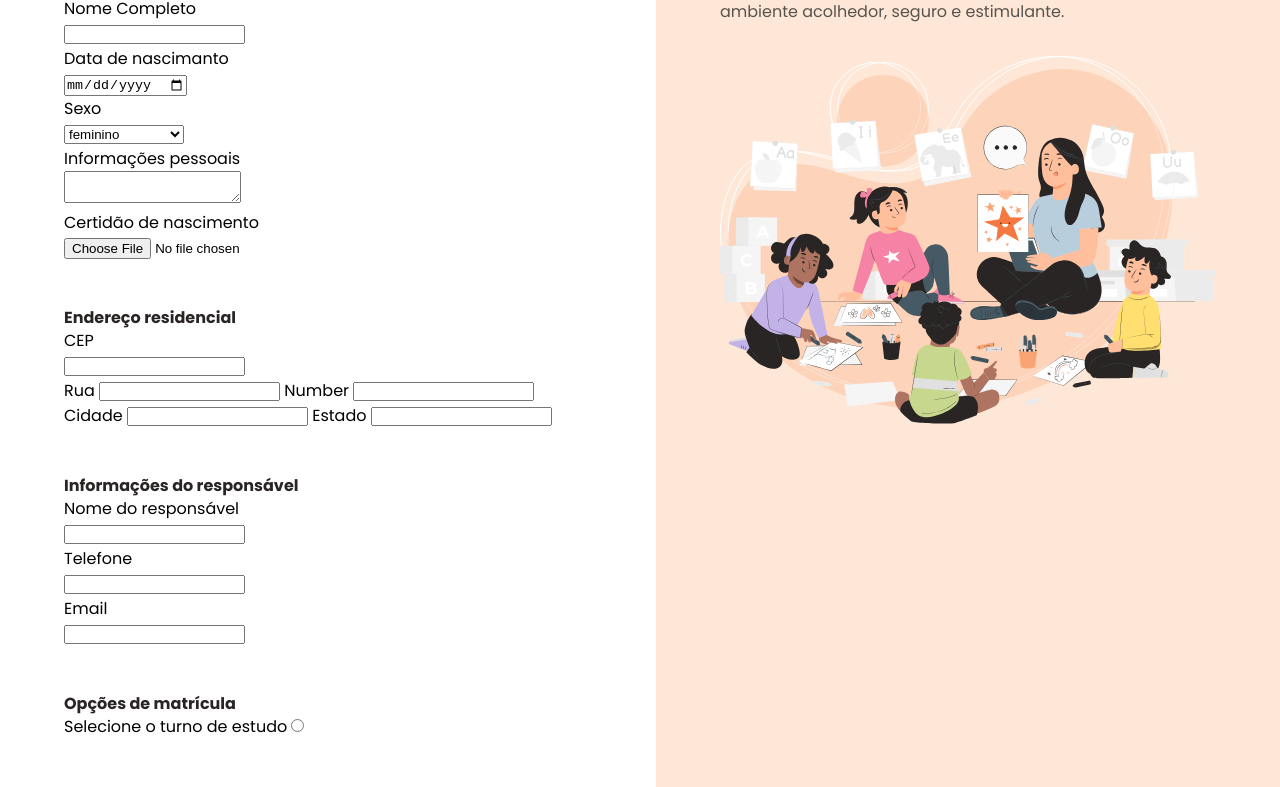
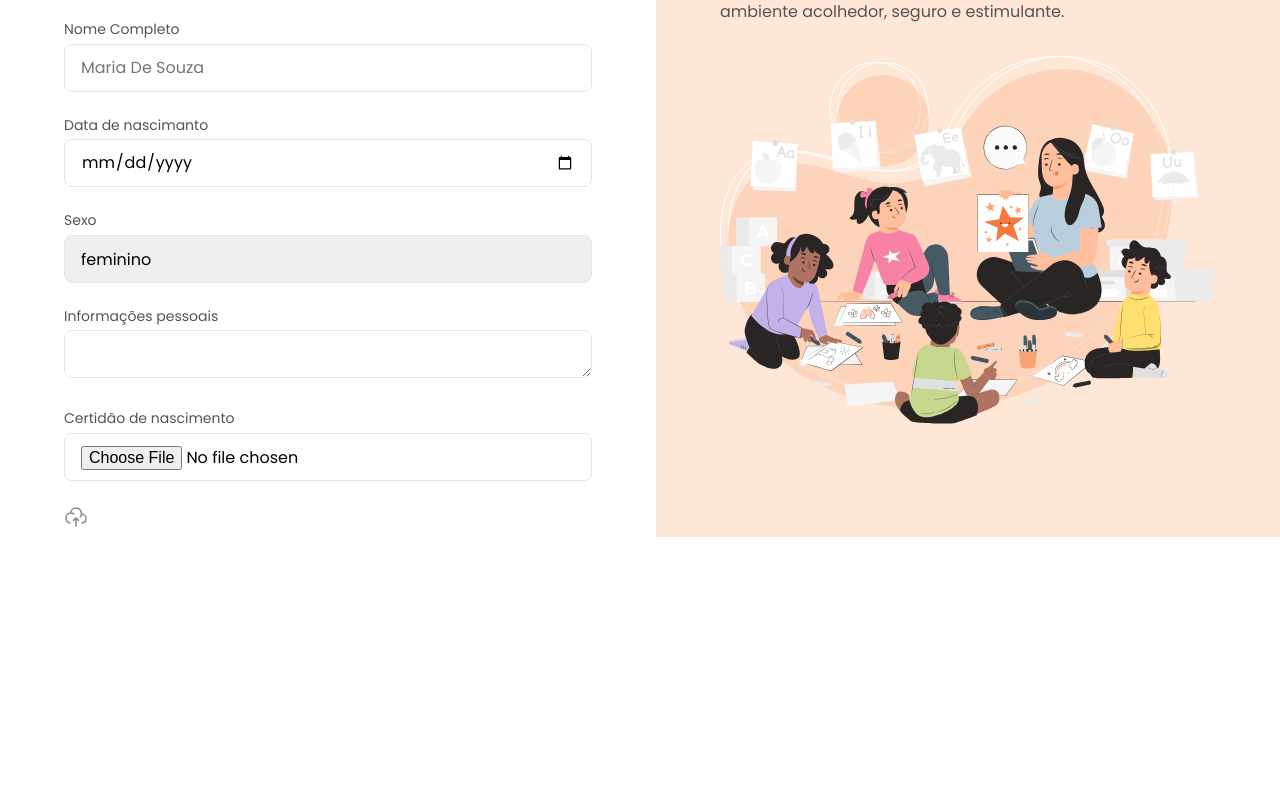
Before and after one commit to hemillydlima/P--Formulario-de-cadastro, a plain HTML site: page index.html in a window 1280 px wide. Shown: the part 263-1050 px from the top of the page. After the commit the page ends 800 px from the top, so only its background shows below. Drawn offline with Linux system fonts and the light colour scheme.

Commit message:
configurando o form

```diff
--- /dev/null
+++ b/css/form.css
@@ -0,0 +1,37 @@
+fieldset{
+    border: none;
+
+    display: grid;
+}
+legend{
+    font: var(--heading4);
+    font-weight: 600;
+    margin-bottom: 24px;
+}
+
+label{
+    display: block;
+    margin-bottom: 4px;
+
+    font:400 14px/140% var(--font-family);
+    color: var(--text-secondary);
+}
+input, textarea,select{
+    appearance: none;
+
+    width: 100%;
+    height: 3rem;
+
+    border-radius: 0.5rem;
+    border: 1px solid var(--surface-disabled);
+
+    padding: 12px 1rem;
+    margin-bottom: 1.5rem;
+
+    font:var(--heading3);
+
+}
+input:focus, textarea:focus, select:focus{
+    outline: 4px solid var( --surface-secondary);
+    border: 2px solid var(--stroke-highlight);
+}
--- a/css/global.css
+++ b/css/global.css
@@ -16,7 +16,7 @@
     --text-highlight:#E43A12;
 
     /* SURFACE */
-    --surface-primary:#FFFFFF;
+    --surface-primary:#cdcdcd;
     --surface-secondary:#FEE7D6;
     --surface-disabled:#E7E5E4;
 
--- a/css/index.css
+++ b/css/index.css
@@ -1,2 +1,3 @@
 @import url(./global.css);
 @import url(./layout.css);
+@import url(./form.css);
--- a/css/layout.css
+++ b/css/layout.css
@@ -2,13 +2,11 @@
 
     display: grid;
     grid-template-columns: 51.25% 48.75%;
-    height: auto;
-    overflow: hidden;
+    height: 100vh;
 }
 main{
     padding: 4rem;
     overflow: auto;
-    background-color: var(--surface-primary);
 
     & .main-container{
         max-width: 33rem;
@@ -20,7 +18,7 @@ main{
         gap: 8px;
 
     }
-        /* FONTES */
+    /* FONTES */
     & h1{
         font: var(--heading2);
         margin-top: 1rem;
@@ -30,19 +28,12 @@ main{
     & p{
         font: var(--heading3);
         color: var(--text-secondary);
+        margin-bottom: 3rem;
     }
 
-    /* FORM´S */
 
-    & legend{
-        font: var(--heading4);
-        color: var(--text-primary);
-    }
-    & fieldset{
-        border: none;
-        margin-top: 48px;
-        margin-bottom: 24px;
-    }
+
+
 
 
 }
@@ -50,6 +41,7 @@ aside{
 
     padding: 4rem;
     background-color: var(--surface-secondary);
+    overflow: hidden;
 
     & .aside-container{
         max-width: 33rem;
--- a/index.html
+++ b/index.html
@@ -25,86 +25,45 @@
                     seu filho na escola de educação infantil
                     Estrelas do Amanhã.</p>
 
-                <form>
+                <form id="form" method="post" enctype="multipart/form-data">
                     <fieldset>
                         <legend>Informações da criança</legend>
 
                         <div id="input-all">
                             <label for="fullname">Nome Completo</label>
-                            <br>
-                            <input type="text" id="fullname">
-                            <br>
+                            <input type="text" id="fullname"
+                            placeholder="Maria De Souza"
+                            required>
+
                             <label for="birth">Data de nascimanto</label>
-                            <br>
-                            <input type="date" name="nscimento" id="birth">
+                            <input type="date" name="nscimento" id="birth"
+                            required>
                         </div>
                         <div id="select-all">
                             <label for="gender">Sexo</label>
-                            <br>
-                            <select name="gender" id="gender">
+                            <select name="gender" id="gender"
+                            required>
+
                              <option value="Female">feminino</option>
                              <option value="male">Masculino</option>
                              <option value="na">Prefiro não dizer</option>
                             </select>
                         <div id="text-all">
                             <label for="info-personal">Informações pessoais</label>
-                            <br>
-                            <textarea name="personal information" id="info-personal">
+                            <textarea name="personal information" id="info-personal"
+                            placeholder="problemas de saúde">
                             </textarea>
                         </div>
-                        <div id="certificade">
+                        <div id="file-all">
                             <label for="certificade">Certidão de nascimento</label>
-                            <br>
-                            <input type="file" name="birth certificade" id="certificade">
+                            <input type="file" name="birth certificade" id="certificade"
+                            required>
+                            <img src="./icons/cloud-upload.svg" alt="">
+                            <p>Clique aqui para <br> selecionar o arquivo</p>
                         </div>
                         </div>
-                    </fieldset>
-                    <fieldset>
-                        <legend>Endereço residencial</legend>
 
-                        <div id="address-all">
-                            <label for="cep">CEP</label>
-                            <br>
-                            <input type="number" name="cep" id="cep">
-                            <br>
-                            <label for="street">Rua</label>
-                            <input type="text" name="street" id="street">
-
-                            <label for="number">Number</label>
-                            <input type="number" name="number" id="number">
-                            <br>
-                            <label for="city">Cidade</label>
-                            <input type="text" name="city" id="city">
-
-                            <label for="state">Estado</label>
-                            <input type="text" name="state" id="">
-                        </div>
-                    </fieldset>
-                    <fieldset>
-                        <legend>Informações do responsável</legend>
-
-                        <div id="info-responsive">
-                            <label for="responsible">Nome do responsável</label>
-                            <br>
-                            <input type="text" name="name of resposible" id="responsible">
-                            <br>
-                            <label for="telephone">Telefone</label>
-                            <br>
-                            <input type="number" name="telephone" id="telephone">
-                            <br>
-                            <label for="mail">Email</label>
-                            <br>
-                            <input type="email" name="email" id="mail">
-                        </div>
-                    </fieldset>
-
-                    <!-- FAZER A PARTE DE SELECIONAR OPCOES -->
-                    <fieldset>
-                        <legend>Opções de matrícula</legend>
-
-                        <label for="turno">Selecione o turno de estudo</label>
-                        <input type="radio" name="" id="turno">
-                    </fieldset>
+                </fieldset>
                 </form>
             </div>
         </main>
```
Also changed, not shown: delet.html (added, +42 -0 lines).
